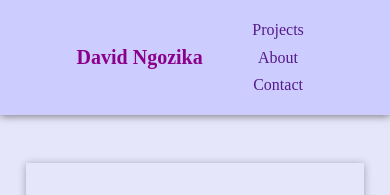
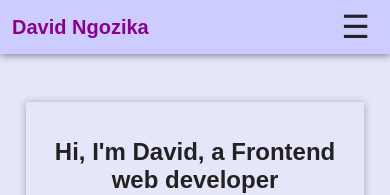
Before and after one commit to DavidNgozika/Portfolio-site, a plain HTML site: page index.html in a window 390 px wide. Shown: the top 195 px of the page. Drawn offline with Linux system fonts and the light colour scheme; a script that the page names is missing.

Commit message:
add the hamburger menu-icon to the navbar when display is 600px and below

```diff
--- a/fastfood/fastfood.css
+++ b/fastfood/fastfood.css
@@ -4,7 +4,7 @@
 }
 
 html {
-    font-family: Montserrat;
+    font-family: 'Montserrat', sans-serif;
 }
 
 body {
@@ -244,3 +244,10 @@ div.rights {
         font-size: 100%;
     }
 }
+
+/* just for tests only */
+
+.darkmode {
+    background: #222;
+    color: whitesmoke;
+}
--- a/index.css
+++ b/index.css
@@ -5,7 +5,7 @@
 }
 
 html {
-    font-family: Montserrat;
+    font-family: 'Montserrat', sans-serif;
 }
 
 body {
@@ -23,7 +23,7 @@ body {
 /* Navbar styling */
 nav {
     display: flex;
-    justify-content: center;
+    justify-content: space-between;
     align-items: center;
     box-shadow: 0 1px 8px rgba(0, 0, 0, 0.5);
     padding: 0 .75rem;
@@ -63,6 +63,15 @@ ul.nav-links li:hover {
 
 ul.nav-links li:hover a {
     color: white;
+}
+
+ul.nav-links {
+    display: none;
+}
+
+#menu-icon {
+    font-size: 200%;
+    margin: 0.5rem;
 }
 
 /* Main section styling */
@@ -182,6 +191,14 @@ div.rights {
 
 /* Small devices */
 @media only screen and (min-width: 600px) {
+    ul.nav-links {
+        display: flex;
+    }
+
+    #menu-icon {
+        display: none;
+    }
+
     nav {
         justify-content: space-between;
         padding: 0 2rem;
@@ -207,6 +224,8 @@ div.rights {
 
 /* Medium devices */
 @media only screen and (min-width: 768px) {
+
+
     ul.nav-links li {
         padding: .3rem .8rem;
     }
--- a/index.html
+++ b/index.html
@@ -13,15 +13,16 @@
             <h2 id="name-tag">David Ngozika</h2>
             <ul class="nav-links">
                 <li>
-                    <a href="">Projects</a>
+                    <a href="#">Projects</a>
                 </li>
                 <li>
-                    <a href="">About</a>
+                    <a href="#">About</a>
                 </li>
                 <li>
-                    <a href="">Contact</a>
+                    <a href="#">Contact</a>
                 </li>
             </ul>
+            <div id="menu-icon">☰</div>
         </nav>
     </header>
     <main id="main">
```
Also changed, not shown: fastfood/fastfood.html (+3 -1 lines).
